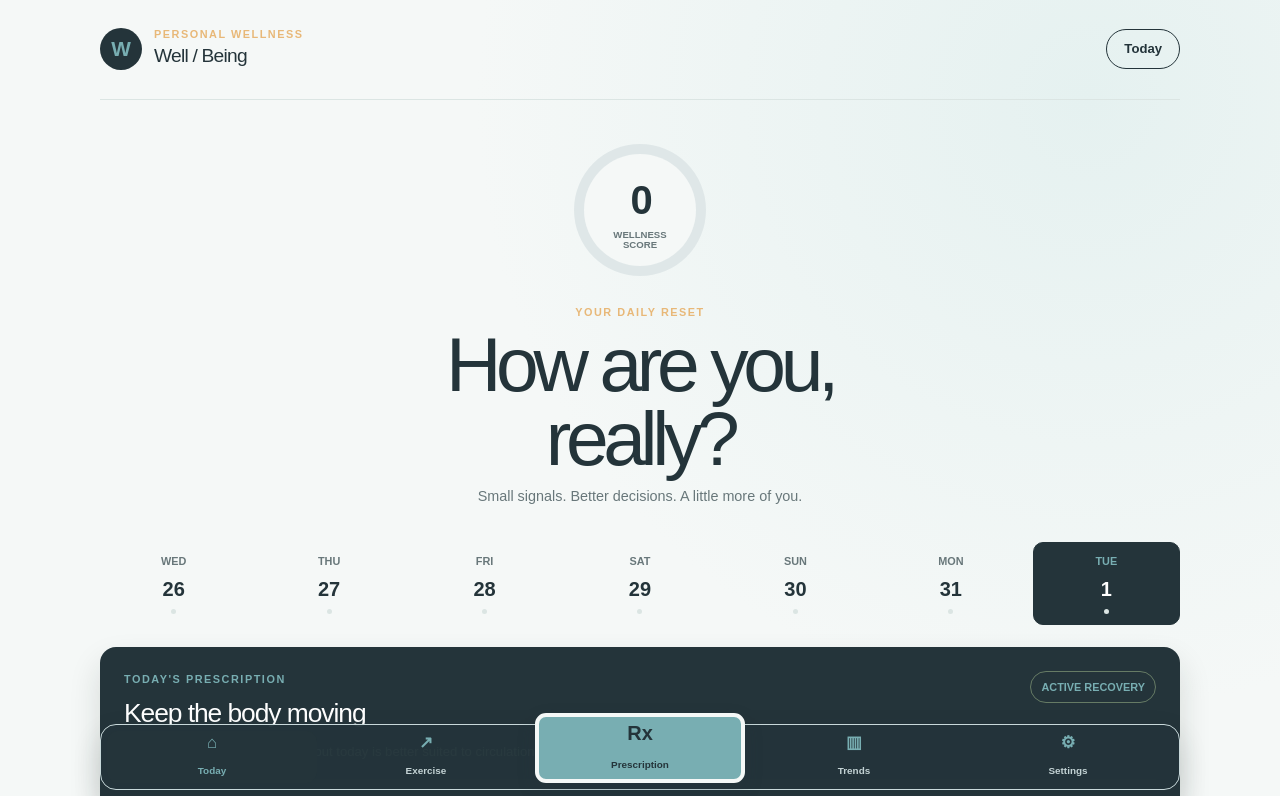
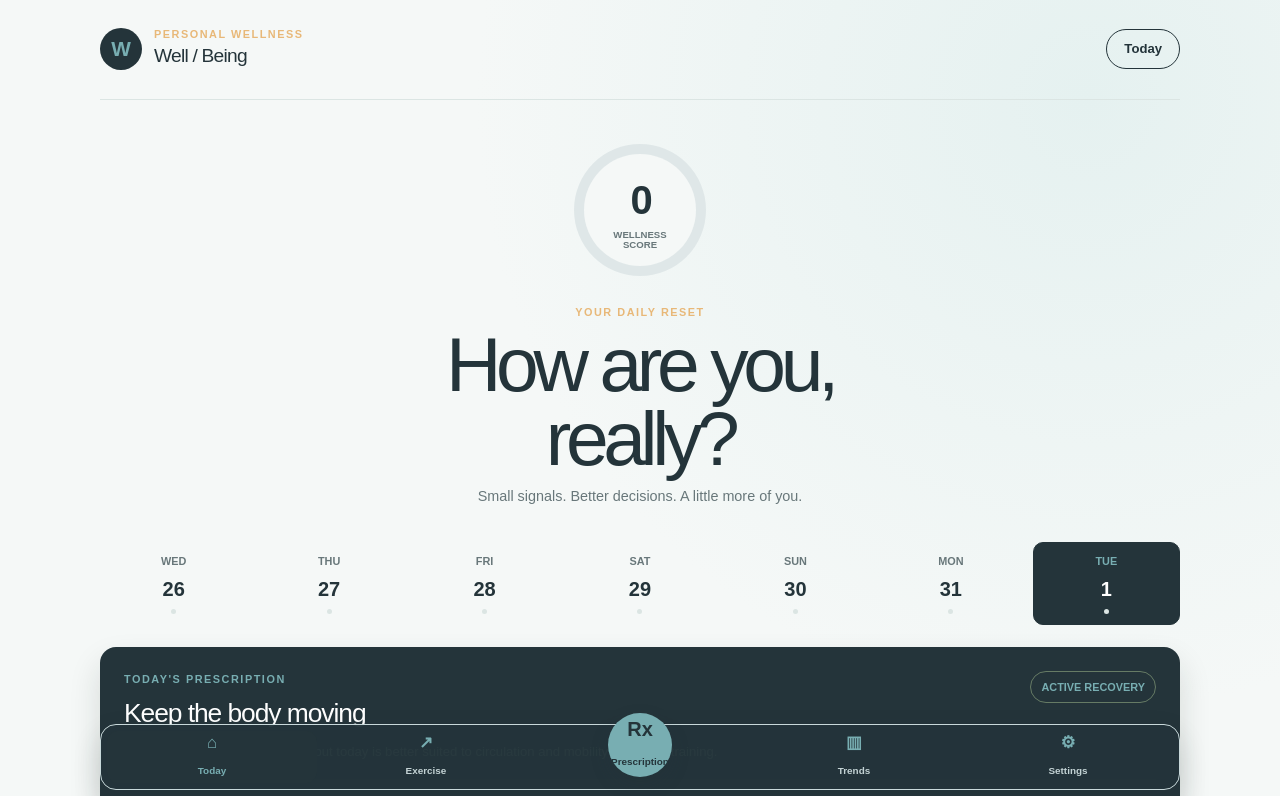
Before and after one commit to brettmay11-ai/75hard, a Next.js app: page / in a window 1280 px wide. Shown: the top 796 px of the page. Built offline with nearby package versions, Linux system fonts and the light colour scheme.

Commit message:
Round prescription action button

```diff
--- a/app/globals.css
+++ b/app/globals.css
@@ -136,7 +136,7 @@ h3 { margin-top: 5px; font-size: 1.35rem; letter-spacing: -.04em; }
 .bottom-nav button:nth-child(3)::before { content: "Rx"; font-size: .92rem; font-weight: 900; }
 .bottom-nav button:nth-child(4)::before { content: "▥"; }
 .bottom-nav button:nth-child(5)::before { content: "⚙"; }
-.bottom-nav button:nth-child(3) { min-height: 64px; margin-top: -18px; border: 4px solid var(--paper); background: var(--green); color: var(--ink); box-shadow: 0 8px 18px rgb(36 52 58 / .22); }
+.bottom-nav button:nth-child(3) { width: 64px; height: 64px; min-height: 64px; justify-self: center; margin-top: -18px; border: 0; border-radius: 50%; background: var(--green); color: var(--ink); box-shadow: 0 8px 18px rgb(36 52 58 / .22); }
 .bottom-nav button:nth-child(3)::before { color: var(--ink); font-size: 1.25rem; }
 .bottom-nav-active { background: var(--ink) !important; color: var(--green) !important; }
 .bottom-nav button:nth-child(3).bottom-nav-active { background: var(--green) !important; color: var(--ink) !important; }
```
